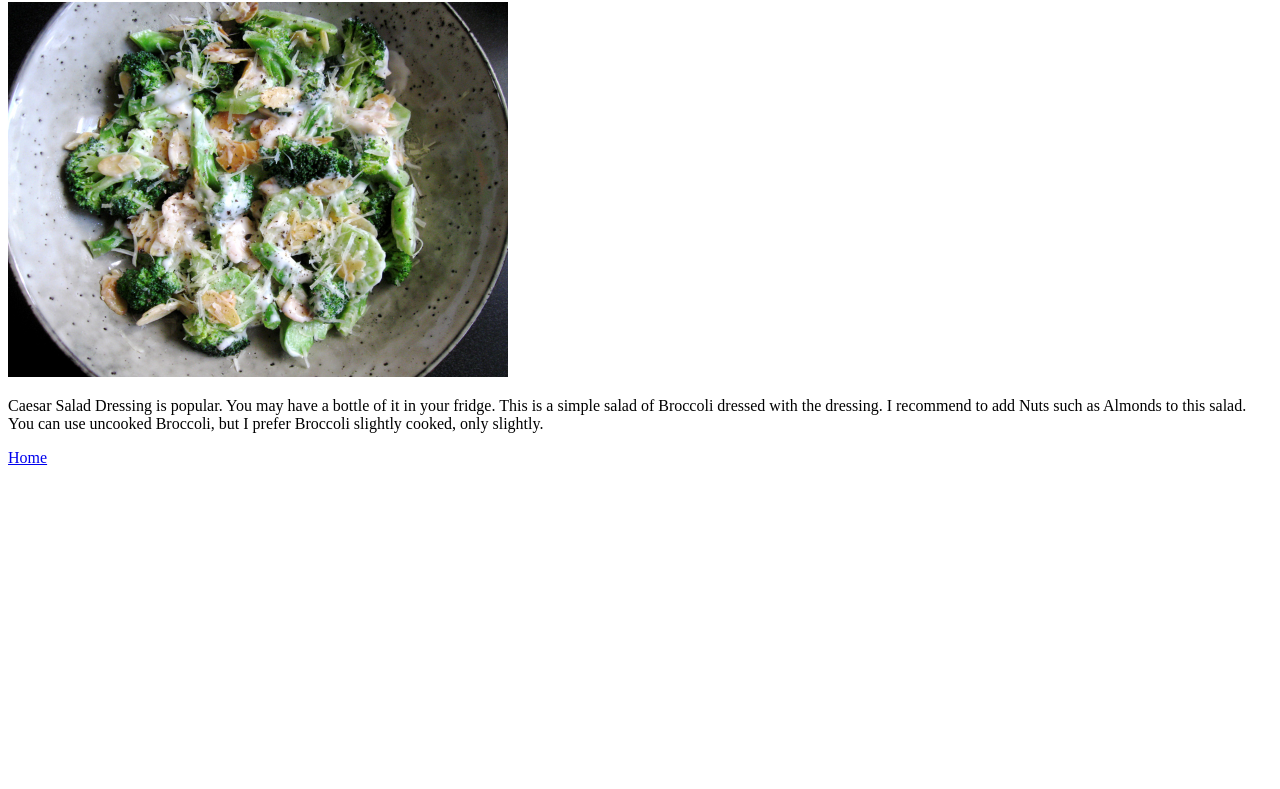
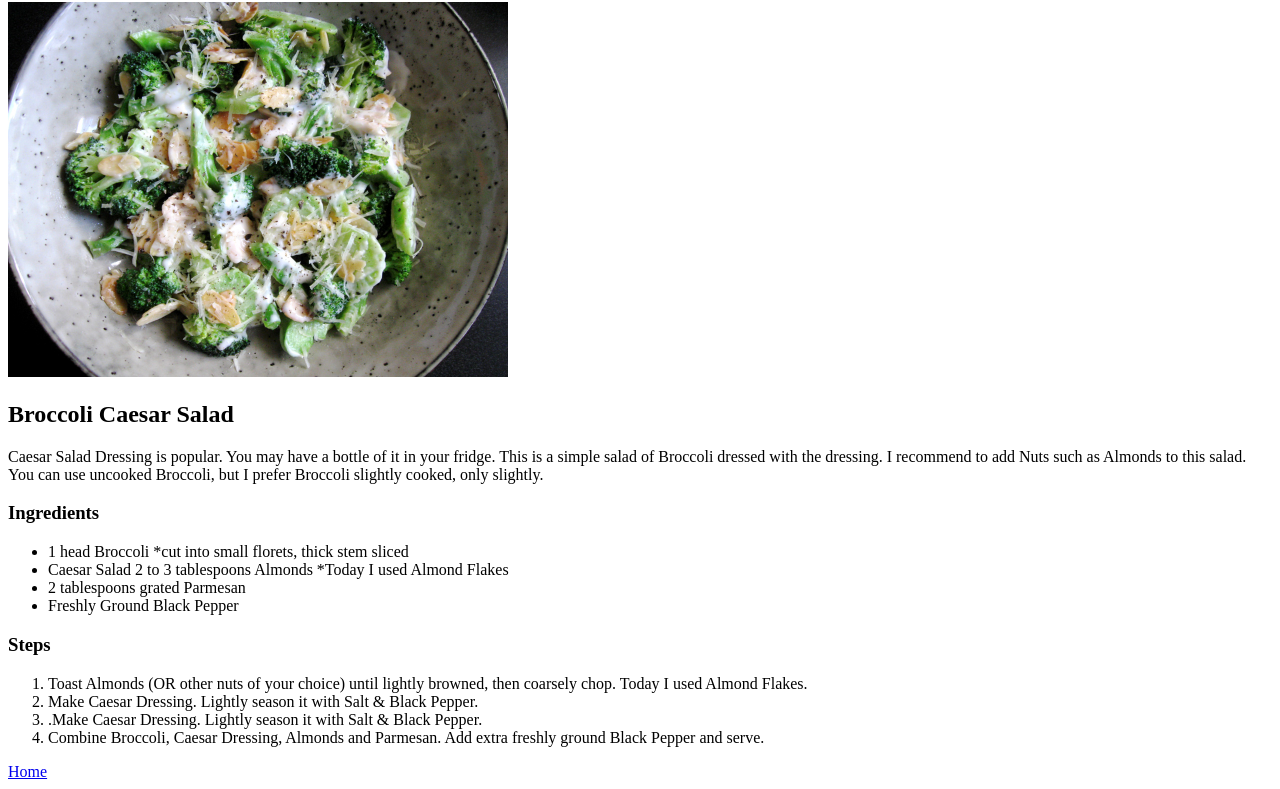
Before and after one commit to fethi87/odin-recipes, a plain HTML site: page recipes/lasagna.html in a window 1280 px wide. Shown: the part 78-867 px from the top of the page. Before the commit the page ends 800 px from the top, so only its background shows below. Drawn offline with Linux system fonts and the light colour scheme.

Commit message:
Add detailed ingredients and steps for Broccoli Caesar Salad in lasagna.html

```diff
--- a/recipes/lasagna.html
+++ b/recipes/lasagna.html
@@ -8,12 +8,37 @@
   <body>
     <h1>Broccoli Caesar Salad</h1>
     <img src="/recipes/images/Broccoli_Caesar_Salad.jpg " width="500px" />
+    <h2>Broccoli Caesar Salad</h2>
     <p>
       Caesar Salad Dressing is popular. You may have a bottle of it in your
       fridge. This is a simple salad of Broccoli dressed with the dressing. I
       recommend to add Nuts such as Almonds to this salad. You can use uncooked
       Broccoli, but I prefer Broccoli slightly cooked, only slightly.
     </p>
+    <h3>Ingredients</h3>
+    <ul>
+      <li>1 head Broccoli *cut into small florets, thick stem sliced</li>
+      <li>
+        Caesar Salad 2 to 3 tablespoons Almonds *Today I used Almond Flakes
+      </li>
+      <li>2 tablespoons grated Parmesan</li>
+      <li>Freshly Ground Black Pepper</li>
+    </ul>
+    <h3>Steps</h3>
+    <ol>
+      <li>
+        Toast Almonds (OR other nuts of your choice) until lightly browned, then
+        coarsely chop. Today I used Almond Flakes.
+      </li>
+      <li>Make Caesar Dressing. Lightly season it with Salt & Black Pepper.</li>
+      <li>
+        .Make Caesar Dressing. Lightly season it with Salt & Black Pepper.
+      </li>
+      <li>
+        Combine Broccoli, Caesar Dressing, Almonds and Parmesan. Add extra
+        freshly ground Black Pepper and serve.
+      </li>
+    </ol>
     <a href="/index.html">Home</a>
   </body>
 </html>
```
Also changed, not shown: index.html (+5 -0 lines).
